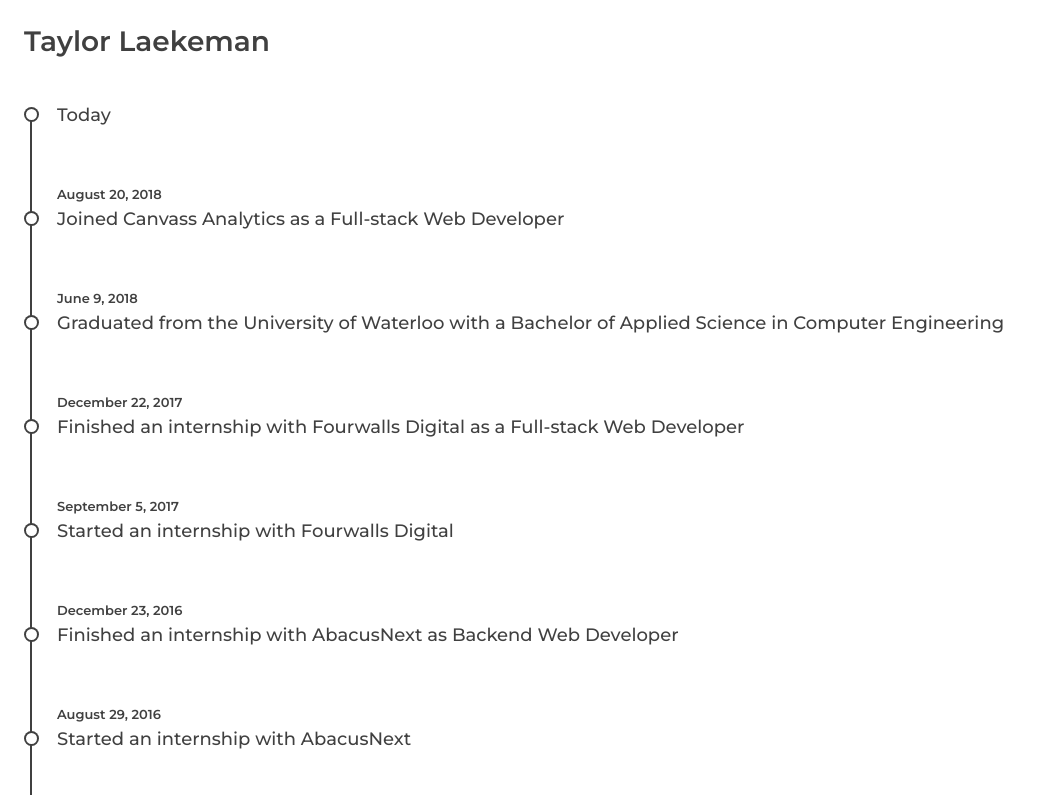
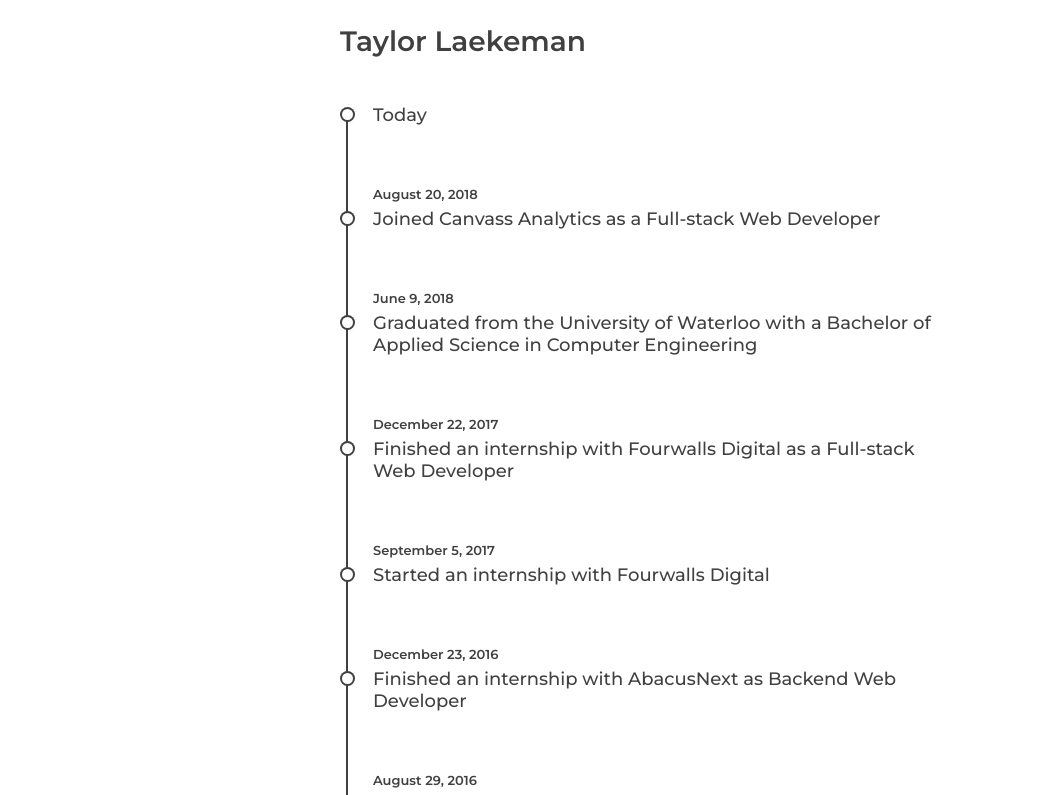
Before and after one commit to taylorlaekeman/tjlaekem, a React (Create React App) app: page / in a window 1280 px wide. Shown: the top 795 px of the page, without its empty margins (0-1042 px from the left). Built offline with nearby package versions, Linux system fonts and the light colour scheme.

Commit message:
make layout responsive (#8)

```diff
--- a/src/components/App.js
+++ b/src/components/App.js
@@ -5,7 +5,27 @@ import Event from 'components/Event';
 import Global from 'styles/Global';
 import theme from 'styles/theme';
 
+const Article = styled.article`
+  display: grid;
+  grid-template-areas:
+    'header '
+    'content';
+  grid-template-columns: 1fr;
+
+  @media (min-width: 600px) {
+    grid-template-areas:
+      '. header  .'
+      '. content .';
+    grid-template-columns: 1fr 600px 1fr;
+  }
+`;
+
+const Header = styled.header`
+  grid-area: header;
+`;
+
 const Main = styled.main`
+  grid-area: content;
   position: relative;
   margin-top: 40px;
 
@@ -14,9 +34,17 @@ const Main = styled.main`
     position: absolute;
     left: 6px;
     top: 12px;
-    bottom: 80px;
+    bottom: 130px;
     width: 2px;
     background-color: ${props => props.theme.colours.timeline};
+
+    @media (min-width: 391px) {
+      bottom: 120px;
+    }
+
+    @media (min-width: 546px) {
+      bottom: 100px;
+    }
   }
 `;
 
@@ -24,9 +52,10 @@ export default () => {
   return (
     <ThemeProvider theme={theme}>
       <Global />
-      <header>
+      <Article>
+        <Header>
           <h1>Taylor Laekeman</h1>
-      </header>
+        </Header>
         <Main>
           <Event title="Today" />
           <Event
@@ -98,6 +127,7 @@ export default () => {
             title="Started a Bachelor of Applied Science in Computer Engineering at the University of Waterloo"
           />
         </Main>
+      </Article>
     </ThemeProvider>
   );
 };
```
Lines whose indentation alone changed are shown as unchanged.
